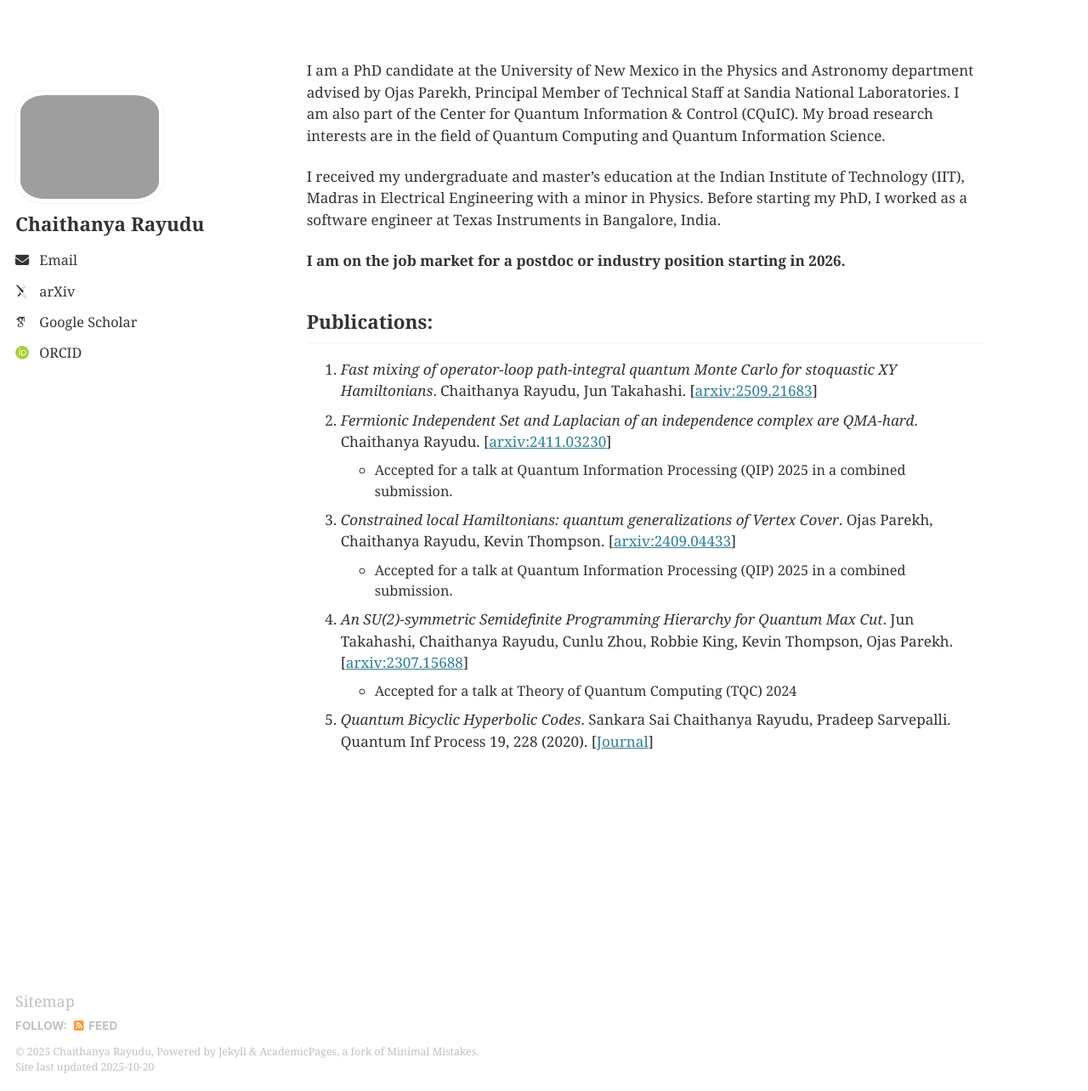
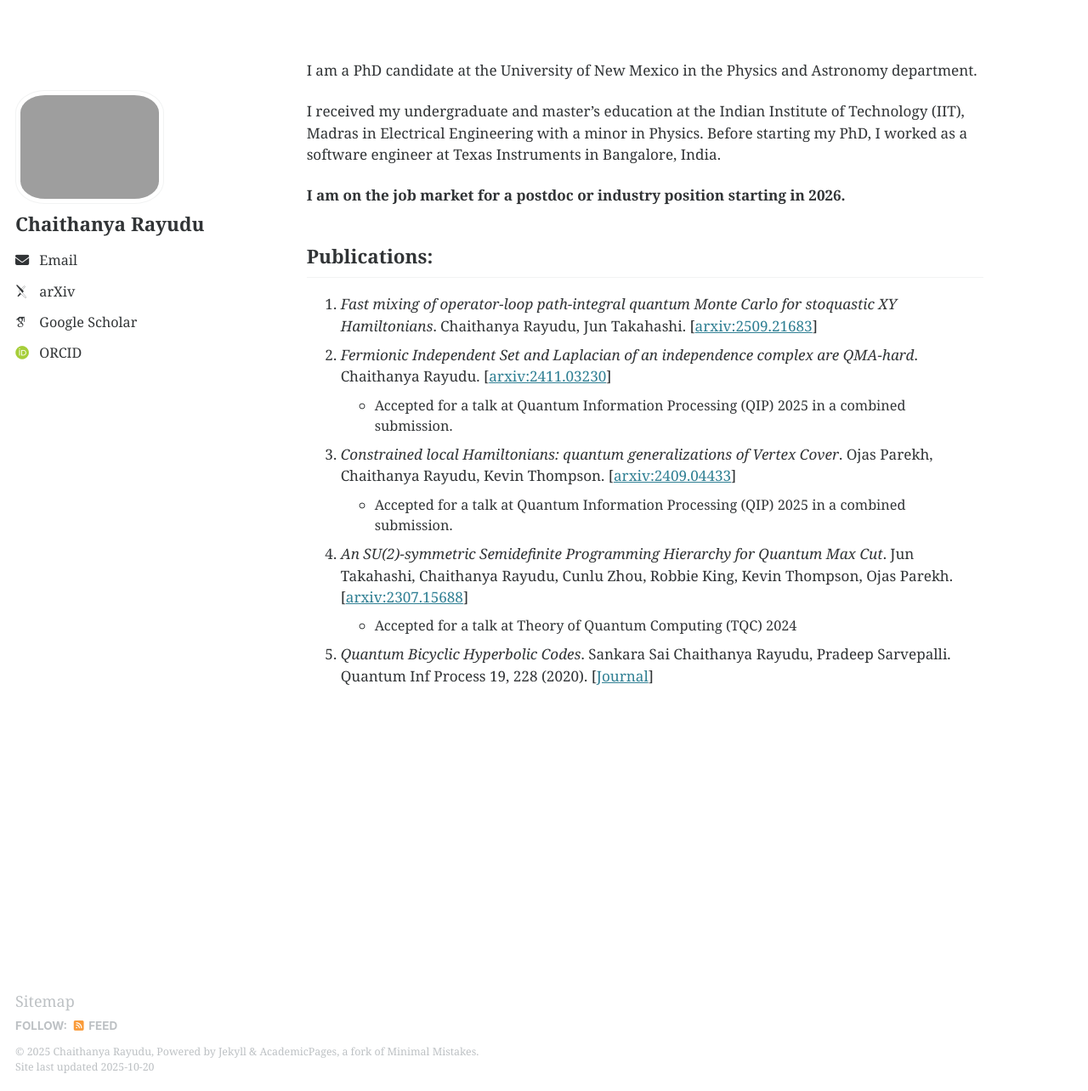
Before and after one commit to chaithanyarss/chaithanyarss.github.io, a Jekyll site: the page built from _pages/about.md, in a window 1280 px wide and 1284 px high. Shown: the whole window at 85% size. Built offline with Jekyll 4.4.1, drawn with Linux system fonts in a browser that asks for light colours; some web fonts are replaced.

Commit message:
Changes to about me description.

```diff
--- a/_pages/about.md
+++ b/_pages/about.md
@@ -7,7 +7,9 @@ redirect_from:
   - /about.html
 ---
 
-I am a PhD candidate at the University of New Mexico in the Physics and Astronomy department advised by Ojas Parekh, Principal Member of Technical Staff at Sandia National Laboratories. I am also part of the Center for Quantum Information & Control (CQuIC). My broad research interests are in the field of Quantum Computing and Quantum Information Science.
+I am a PhD candidate at the University of New Mexico in the Physics and Astronomy department.
+<!-- advised by Ojas Parekh, Principal Member of Technical Staff at Sandia National Laboratories. I am also part of the Center for Quantum Information & Control (CQuIC).  -->
+<!-- My broad research interests are in the field of Quantum Computing and Quantum Information Science. -->
 
 I received my undergraduate and master’s education at the Indian Institute of Technology (IIT), Madras in Electrical Engineering with a minor in Physics. Before starting my PhD, I worked as a software engineer at Texas Instruments in Bangalore, India.
 
```
